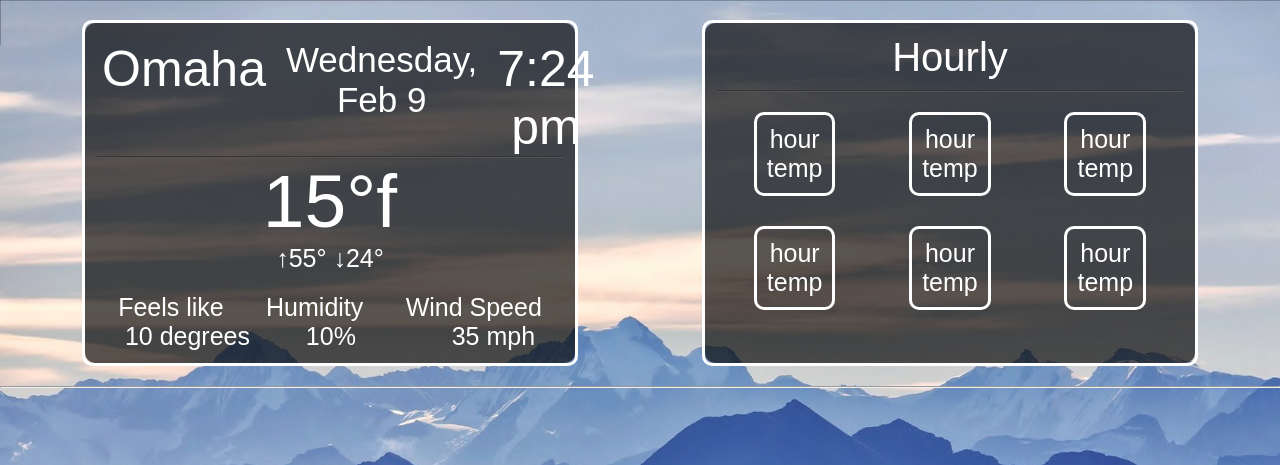
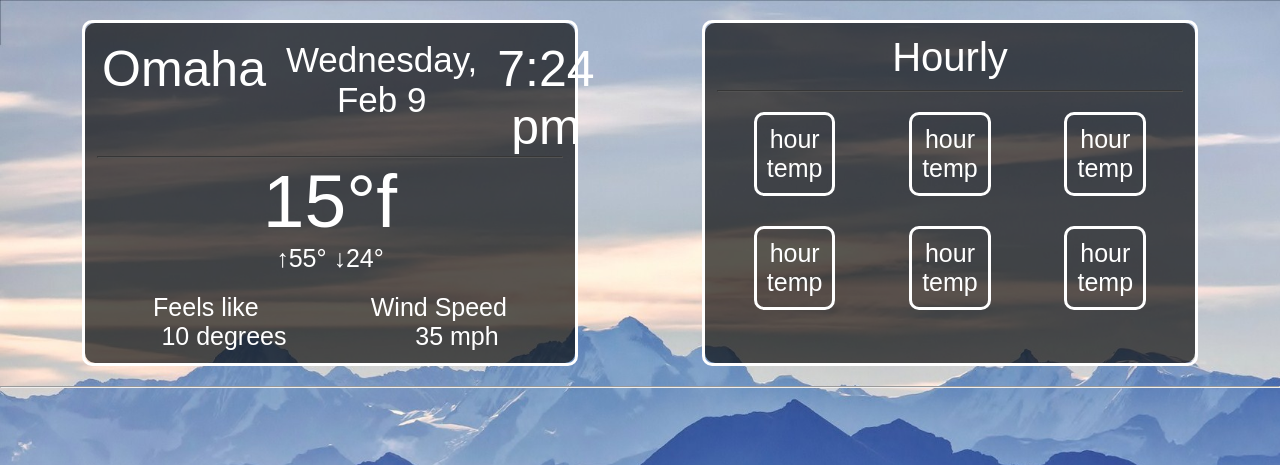
Before and after one commit to jon-tschida/Weather-app, a plain HTML site: page index.html in a window 1280 px wide. Shown: the top 465 px of the page. Drawn offline with Linux system fonts and the light colour scheme; a web font is replaced by a local one.

Commit message:
I think the final push.
I believe this project is done for now. Might add more features if any come to mind.

```diff
--- a/index.html
+++ b/index.html
@@ -38,12 +38,10 @@
                 <div class="high-and-low">↑55° ↓24°</div>
                 <div class="weather-item">
                     <div>Feels like</div>
-                    <div>Humidity</div>
                     <div>Wind Speed</div>
                 </div>
                 <div class="weather-item">
                     <div>10 degrees</div>
-                    <div style="margin-right: 40px;">10%</div>
                     <div>35 mph</div>
                 </div>
             </div>
@@ -95,7 +93,6 @@
         </div>
     </div>
     <hr>
-
     <div class="weather-forecast">
         <div class="weather-forecast-item">
             <div class="day">Sat</div>
--- a/script.js
+++ b/script.js
@@ -7,6 +7,8 @@ const currentTemp = document.querySelector(`.current-temp-weather`);
 const timeZoneContent = document.querySelector(`.timezone-content`);
 
 const weatherForecast = document.querySelector(`.weather-forecast`);
+
+const moreInfo = document.querySelector(`.more-info`);
 
 // Hourly Rows
 const row1 = document.querySelector(`.row-1`);
@@ -71,12 +73,10 @@ const showWeather = function (data) {
         ((temp_max - 273.15) * 9) / 5 + 32
     )}° ↓${Math.trunc(((temp_min - 273.15) * 9) / 5 + 32)}°</div>
             <div class="weather-item">
-                <!-- <div>Humidity</div> -->
                 <div>Feels like</div>
                 <div>Wind Speed</div>
             </div>
             <div class="weather-item">
-                <!-- <div>${humidity}%</div> -->
                 <div>${Math.trunc(((feels_like - 273.15) * 9) / 5 + 32)}°</div>
                 <div>${Math.trunc(wind_speed * 2.237)} mph</div>
             </div>
@@ -142,6 +142,7 @@ const populateHourly = function (data) {
     row2.innerHTML = row2HourForecast;
 };
 
+
 //
 // API Calls for the weather data //
 //
@@ -160,10 +161,8 @@ navigator.geolocation.getCurrentPosition(function (location) {
     );
     request.send();
     request.onload = () => {
-        // console.log(request);
         if (request.status == 200) {
             data = JSON.parse(request.response);
-            console.log(data);
         } else {
             console.log(`error: ${request.status}, ${request.statusText}`);
         }
@@ -180,14 +179,11 @@ navigator.geolocation.getCurrentPosition(function (location) {
     );
     request2.send();
     request2.onload = () => {
-        // console.log(request);
         if (request2.status == 200) {
             data2 = JSON.parse(request2.response);
-            // console.log(data2)
         } else {
             console.log(`error: ${request2.status}, ${request2.statusText}`);
         }
-        // timeZoneContent.textContent = `${data2.name}`
         showWeather(data2);
     };
 });
--- a/style.css
+++ b/style.css
@@ -19,6 +19,7 @@ h1{
     font-family: 'Montserrat', sans-serif;
     text-align: center;
 }
+
 
 /* END GENERAL STYLING */
 
```
